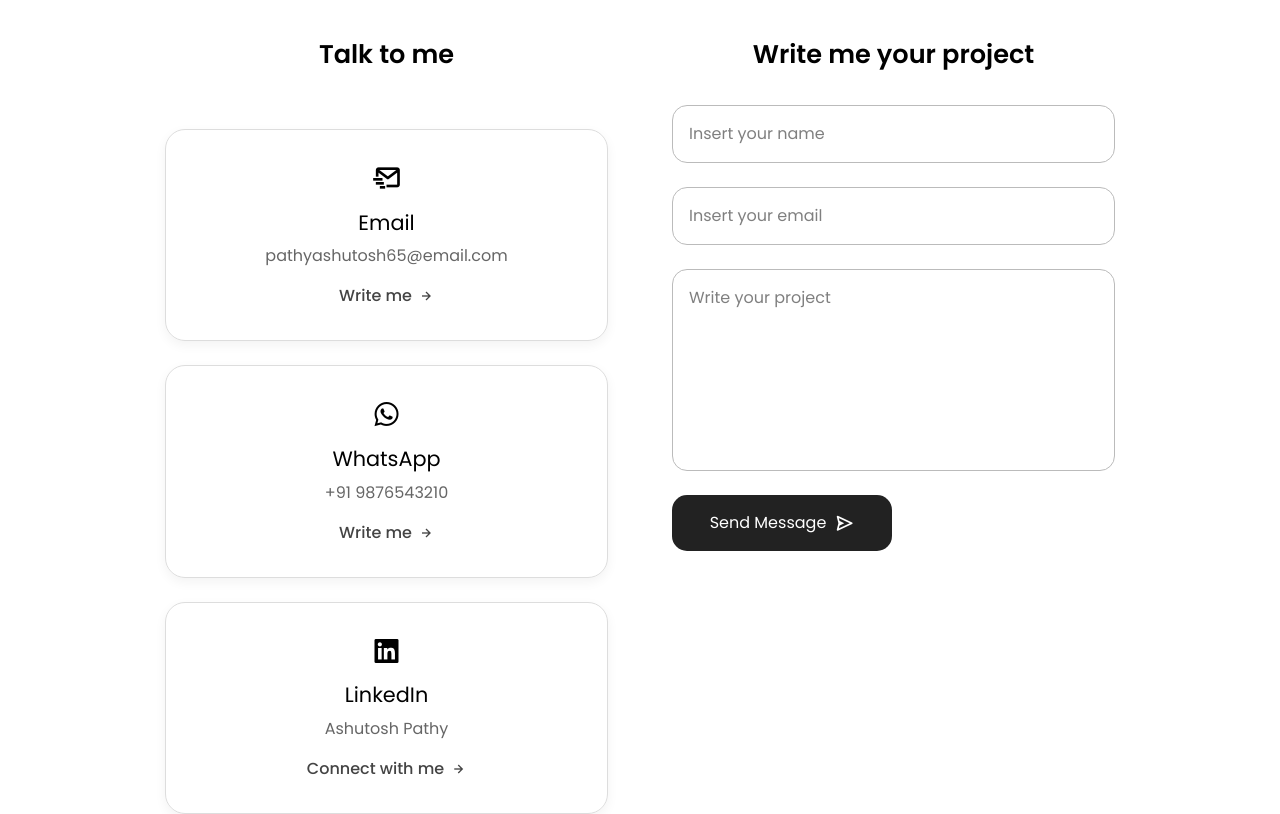
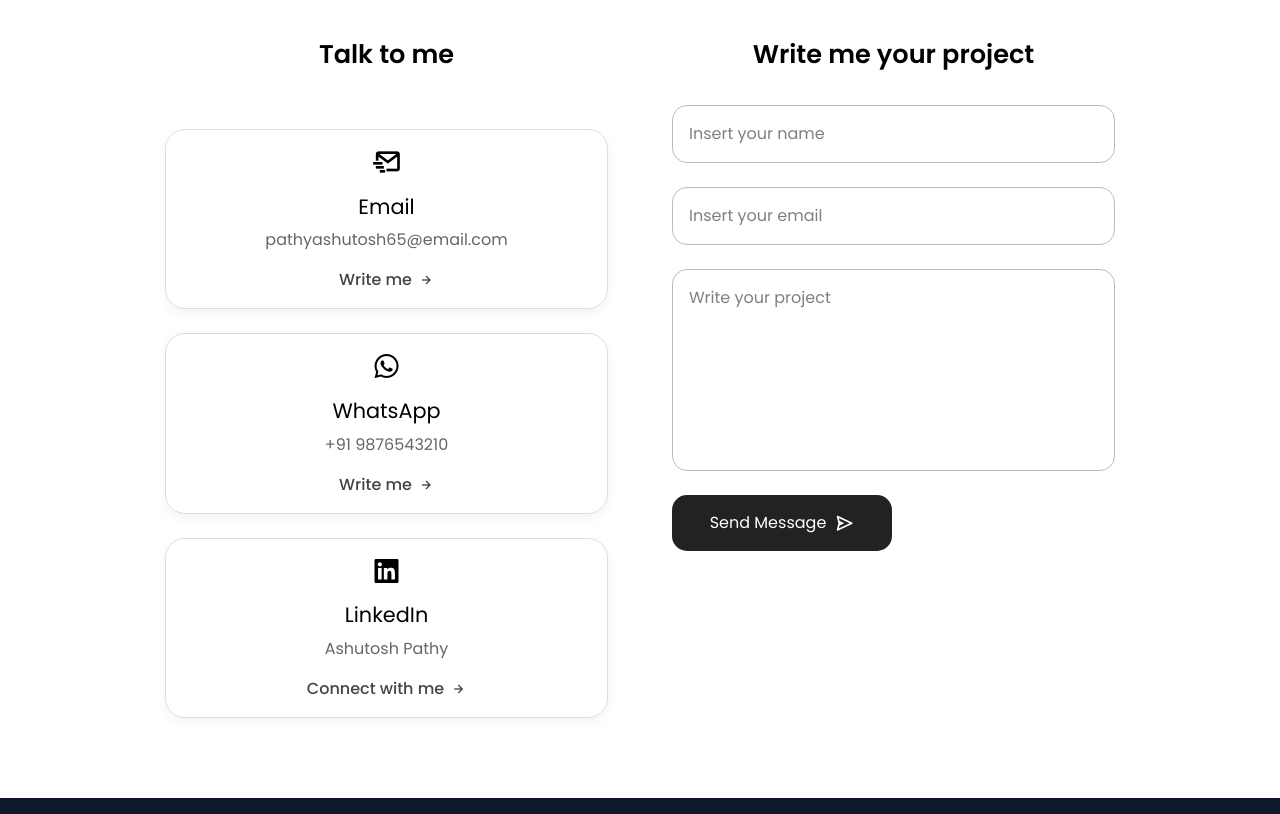
Before and after one commit to Ashutosh-03547/My-Porfolio, a React (Vite) app: page / in a window 1280 px wide. Shown: the part 3820-4634 px from the top of the page. Built offline with nearby package versions, Linux system fonts and the light colour scheme.

Commit message:
update some errors

```diff
--- a/src/component/Contact.jsx
+++ b/src/component/Contact.jsx
@@ -148,7 +148,7 @@ const styles = {
     card: {
         border: "1px solid #ddd",
         borderRadius: "20px",
-        padding: "2rem",
+        padding: "1rem",
         textAlign: "center",
         boxShadow: "0 4px 12px rgba(0,0,0,.05)",
     },
```
